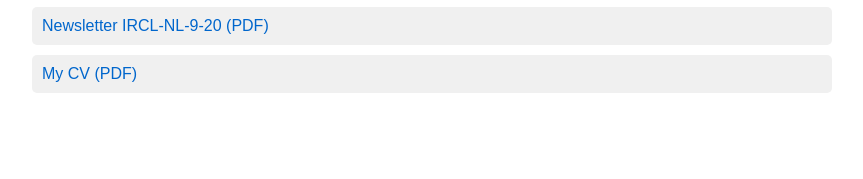
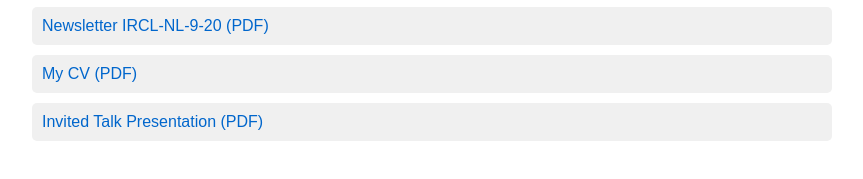
Before and after one commit to phuyaldinesh/Website-Hub, a plain HTML site: page index.html in a window 1280 px wide. Shown: the part 141-320 px from the top of the page, without its empty margins (208-1071 px from the left). Drawn offline with Linux system fonts and the light colour scheme.

Commit message:
Update index.html

```diff
--- a/index.html
+++ b/index.html
@@ -37,5 +37,8 @@
     <div class="document-link">
         <a href="./Documents/Dinesh_CV.pdf" target="_blank">My CV (PDF)</a>
     </div>
+    <div class="document-link">
+        <a href="./Documents/Invited talk.pdf" target="_blank">Invited Talk Presentation (PDF)</a>
+    </div>
 </body>
 </html>
```
